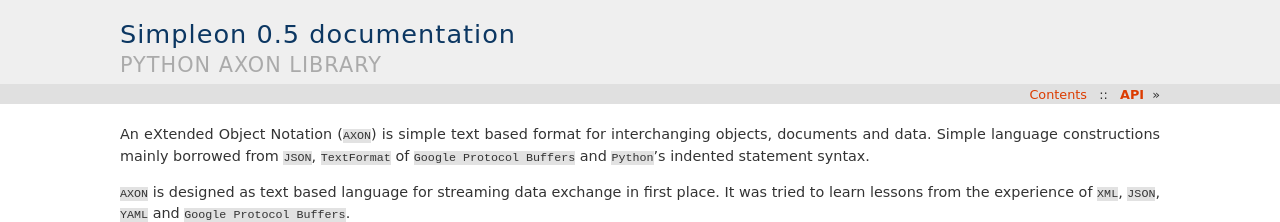
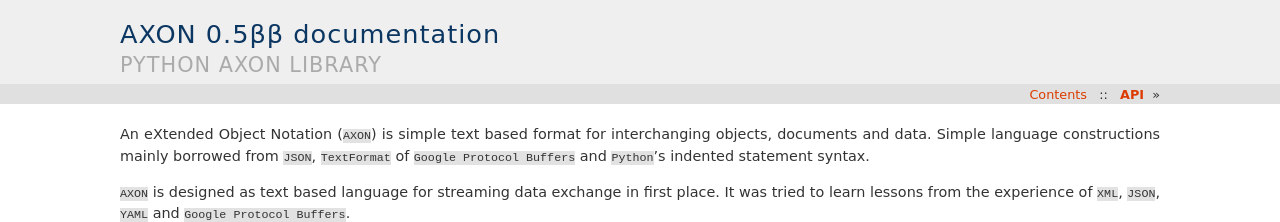
Before and after one commit to intellimath/pyaxon, a Sphinx documentation site: the page built from python/doc/index.rst, in a window 1280 px wide and 900 px high. Shown: the top 222 px of the window. Built offline with Sphinx 7.4.7, drawn with Linux system fonts in a browser that asks for light colours.

Commit message:
Fix errors

```diff
--- a/python/doc/conf.py
+++ b/python/doc/conf.py
@@ -40,7 +40,7 @@ source_encoding = 'utf-8'
 master_doc = 'index'
 
 # General information about the project.
-project = u'Simpleon'
+project = u'AXON'
 copyright = u'2011-2013, Zaur Shibzukhov'
 
 # The version info for the project you're documenting, acts as replacement for
@@ -48,9 +48,9 @@ copyright = u'2011-2013, Zaur Shibzukhov'
 # built documents.
 #
 # The short X.Y version.
-version = '0.5'
+version = '0.5β'
 # The full version, including alpha/beta/rc tags.
-release = version
+release = version + 'β'
 
 # The language for content autogenerated by Sphinx. Refer to documentation
 # for a list of supported languages.
@@ -164,7 +164,7 @@ html_show_sphinx = False
 #html_file_suffix = None
 
 # Output file base name for HTML help builder.
-htmlhelp_basename = 'simpleondoc'
+htmlhelp_basename = 'axondoc'
 
 
 # -- Options for LaTeX output --------------------------------------------------
@@ -226,7 +226,7 @@ htmlhelp_basename = 'simpleondoc'
 # One entry per manual page. List of tuples
 # (source start file, name, description, authors, manual section).
 man_pages = [
-    ('index', 'simpleon', u'SimpleON Documentation',
+    ('index', 'axon', u'AXON Documentation',
      [u'Zaur Shibzukhov'], 1)
 ]
 
```
